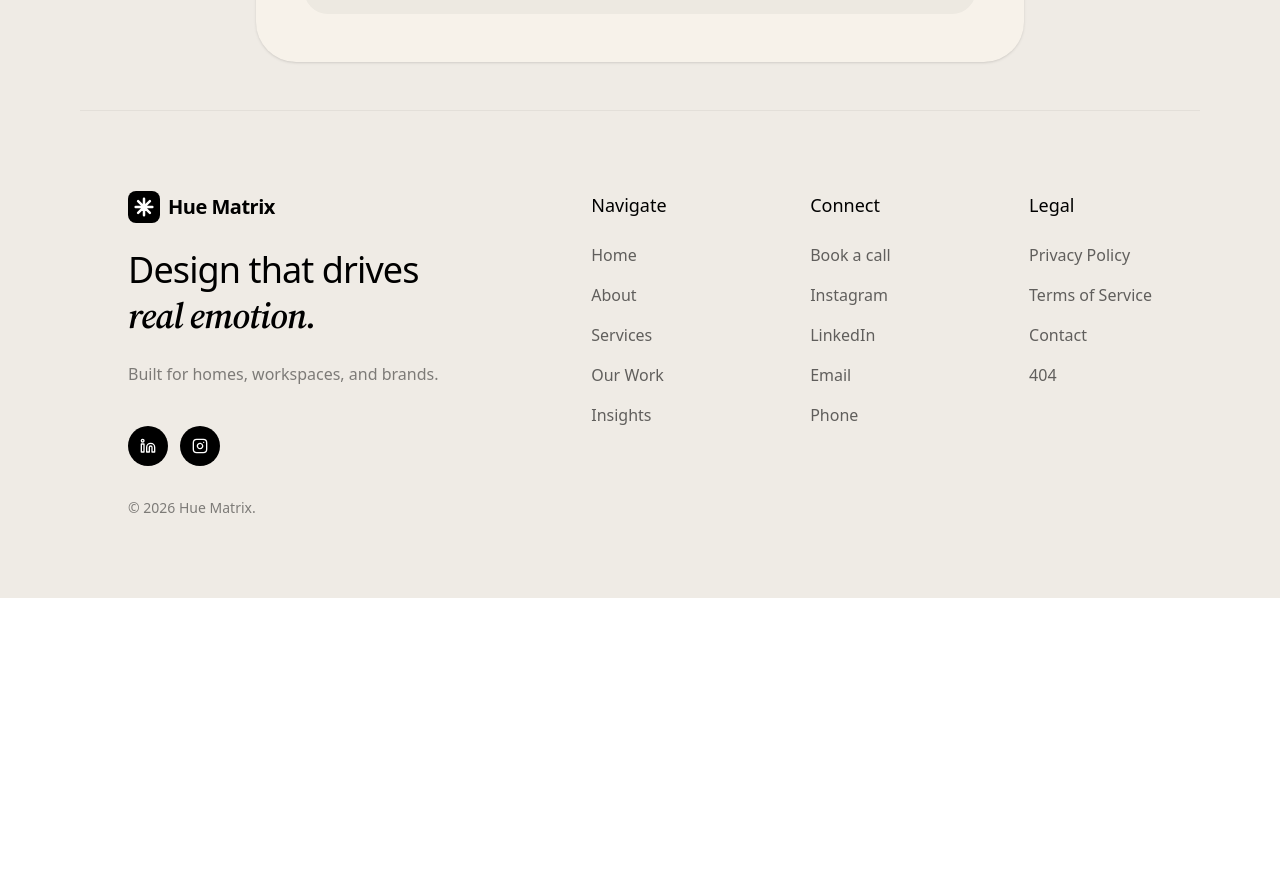
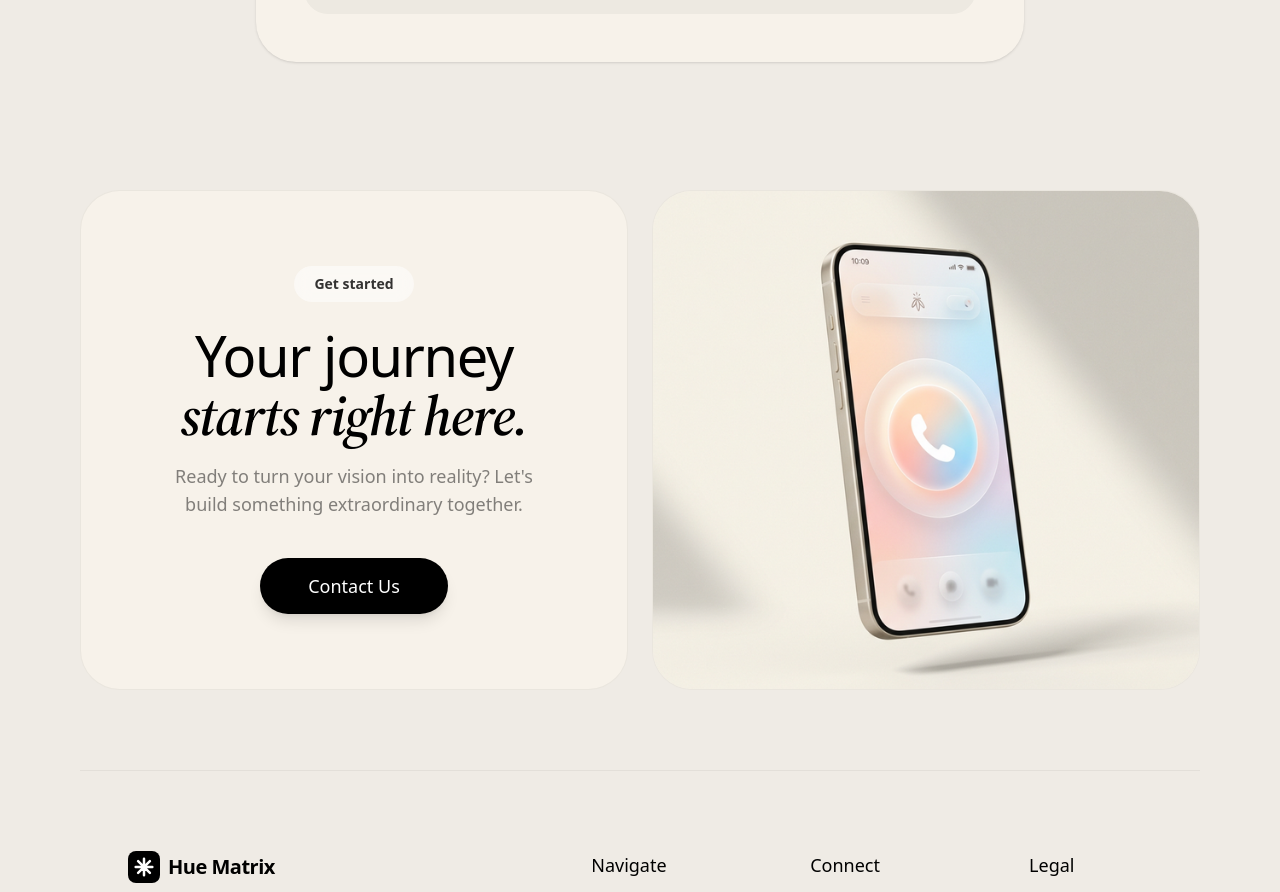
Before and after one commit to hue-matrix/Hue, a Next.js app: page / in a window 1280 px wide. Shown: the part 6234-7126 px from the top of the page. Before the commit the page ends 6832 px from the top, so only its background shows below. Built offline with nearby package versions, Linux system fonts and the light colour scheme.

Commit message:
New UI changes

```diff
--- a/app/about/page.tsx
+++ b/app/about/page.tsx
@@ -1,6 +1,7 @@
 import { Navbar } from "@/components/Navbar"
 import { About } from "@/components/sections/About"
 import { Footer } from "@/components/Footer"
+import { CTA } from "@/components/sections/CTA"
 
 
 export default function AboutPage() {
@@ -9,6 +10,9 @@ export default function AboutPage() {
 
             <Navbar />
             <About />
+            <div className="w-full max-w-[1200px] mx-auto px-4 md:px-6 lg:px-8 xl:px-10">
+                <CTA />
+            </div>
             <Footer />
         </main>
     )
--- a/app/careers/page.tsx
+++ b/app/careers/page.tsx
@@ -5,6 +5,7 @@ import { Footer } from "@/components/Footer"
 import { motion } from "framer-motion"
 import { ArrowUpRight, Upload } from "lucide-react"
 import { useState } from "react"
+import { CTA } from "@/components/sections/CTA"
 
 export default function CareersPage() {
     return (
@@ -85,6 +86,9 @@ export default function CareersPage() {
                 </div>
             </div>
 
+            <div className="w-full max-w-[1200px] mx-auto px-4 md:px-6 lg:px-8 xl:px-10">
+                <CTA />
+            </div>
             <Footer />
         </main>
     )
--- a/app/page.tsx
+++ b/app/page.tsx
@@ -7,6 +7,7 @@ import { Footer } from "@/components/Footer"
 import { Preloader } from "@/components/Preloader"
 import { Process } from "@/components/sections/Process"
 import { WhyUs } from "@/components/sections/WhyUs"
+import { CTA } from "@/components/sections/CTA"
 
 export default function Home() {
   return (
@@ -20,6 +21,7 @@ export default function Home() {
         <WhyUs />
         <Process />
         <FAQ />
+        <CTA />
         <Footer />
       </div>
     </main>
--- a/app/privacy/page.tsx
+++ b/app/privacy/page.tsx
@@ -1,6 +1,7 @@
 
 import { Navbar } from "@/components/Navbar"
 import { Footer } from "@/components/Footer"
+import { CTA } from "@/components/sections/CTA"
 
 export default function PrivacyPage() {
     return (
@@ -12,6 +13,9 @@ export default function PrivacyPage() {
                     Legal information coming soon.
                 </p>
             </div>
+            <div className="w-full max-w-[1200px] mx-auto px-4 md:px-6 lg:px-8 xl:px-10">
+                <CTA />
+            </div>
             <Footer />
         </main>
     )
--- a/app/services/page.tsx
+++ b/app/services/page.tsx
@@ -8,6 +8,7 @@ import {
     ChefHat, Shirt, BookOpen, Tv, Bath, Wine, Flame, DoorOpen,
     Briefcase, Armchair, Archive, Sofa, Utensils, Bed, Layers, Home, Coffee
 } from "lucide-react"
+import { CTA } from "@/components/sections/CTA"
 
 const categories = [
     {
@@ -92,6 +93,9 @@ export default function ServicesPage() {
 
             </div>
 
+            <div className="w-full max-w-[1200px] mx-auto px-4 md:px-6 lg:px-8 xl:px-10">
+                <CTA />
+            </div>
             <Footer />
         </main>
     )
--- a/app/terms/page.tsx
+++ b/app/terms/page.tsx
@@ -1,6 +1,7 @@
 
 import { Navbar } from "@/components/Navbar"
 import { Footer } from "@/components/Footer"
+import { CTA } from "@/components/sections/CTA"
 
 export default function TermsPage() {
     return (
@@ -12,6 +13,9 @@ export default function TermsPage() {
                     Legal information coming soon.
                 </p>
             </div>
+            <div className="w-full max-w-[1200px] mx-auto px-4 md:px-6 lg:px-8 xl:px-10">
+                <CTA />
+            </div>
             <Footer />
         </main>
     )
--- a/app/work/page.tsx
+++ b/app/work/page.tsx
@@ -2,6 +2,7 @@
 
 import { Navbar } from "@/components/Navbar"
 import { Footer } from "@/components/Footer"
+import { CTA } from "@/components/sections/CTA"
 
 
 export default function WorkPage() {
@@ -24,6 +25,9 @@ export default function WorkPage() {
                     </p>
                 </div>
             </div>
+            <div className="w-full max-w-[1200px] mx-auto px-4 md:px-6 lg:px-8 xl:px-10">
+                <CTA />
+            </div>
             <Footer />
         </main>
     )
--- /dev/null
+++ b/components/sections/CTA.tsx
@@ -0,0 +1,64 @@
+"use client"
+
+import { Button } from "@/components/ui/button"
+import { motion } from "framer-motion"
+import Image from "next/image"
+
+export const CTA = () => {
+    return (
+        <section className="py-20 flex flex-col items-center">
+            <div className="w-full grid grid-cols-1 md:grid-cols-2 gap-6 items-stretch">
+                {/* Left Card: Content */}
+                <motion.div
+                    initial={{ opacity: 0, x: -20 }}
+                    whileInView={{ opacity: 1, x: 0 }}
+                    viewport={{ once: true }}
+                    className="bg-[#f7f2ea] rounded-[2.5rem] p-10 md:p-14 flex flex-col justify-center items-center text-center gap-6 border border-black/5"
+                >
+
+                    {/* Badge */}
+                    <div className="px-5 py-2 bg-white/50 backdrop-blur-sm rounded-full text-sm font-semibold text-black/80 bg-[#e5e4de]">
+                        Get started
+                    </div>
+
+                    {/* Text Area */}
+                    <div className="space-y-4 max-w-md">
+                        <h2 className="text-4xl md:text-5xl lg:text-[56px] font-bold tracking-tight leading-[1.05]">
+                            Your journey <br /> <span className="font-serif italic font-normal">starts right here.</span>
+                        </h2>
+                        <p className="text-base md:text-lg text-black/40 font-medium px-4">
+                            Ready to turn your vision into reality? Let's build something extraordinary together.
+                        </p>
+                    </div>
+
+                    {/* CTA Button */}
+                    <a href="/contact" className="mt-4">
+                        <Button className="rounded-full px-12 py-7 text-lg bg-black text-white hover:bg-black/90 transition-all duration-300 transform hover:scale-105 shadow-lg">
+                            Contact Us
+                        </Button>
+                    </a>
+                </motion.div>
+
+                {/* Right Card: Image */}
+                <motion.div
+                    initial={{ opacity: 0, x: 20 }}
+                    whileInView={{ opacity: 1, x: 0 }}
+                    viewport={{ once: true }}
+                    className="bg-[#f7f2ea] rounded-[2.5rem] relative overflow-hidden flex items-center justify-center min-h-[500px] border border-black/5"
+                >
+
+                        <Image
+                            src="/assets/cta/mockup.png"
+                            alt="Phone Mockup"
+                            fill
+                            className="object-cover drop-shadow-2xl"
+                            priority
+                        />
+
+                    {/* Subtle Radial Glow */}
+                    <div className="absolute inset-0 bg-radial-gradient from-black/[0.03] to-transparent opacity-50" />
+                </motion.div>
+            </div>
+        </section>
+    )
+}
```
Also changed, not shown: app/insights/page.tsx (+26 -16 lines), public/assets/cta/mockup.png (added).
